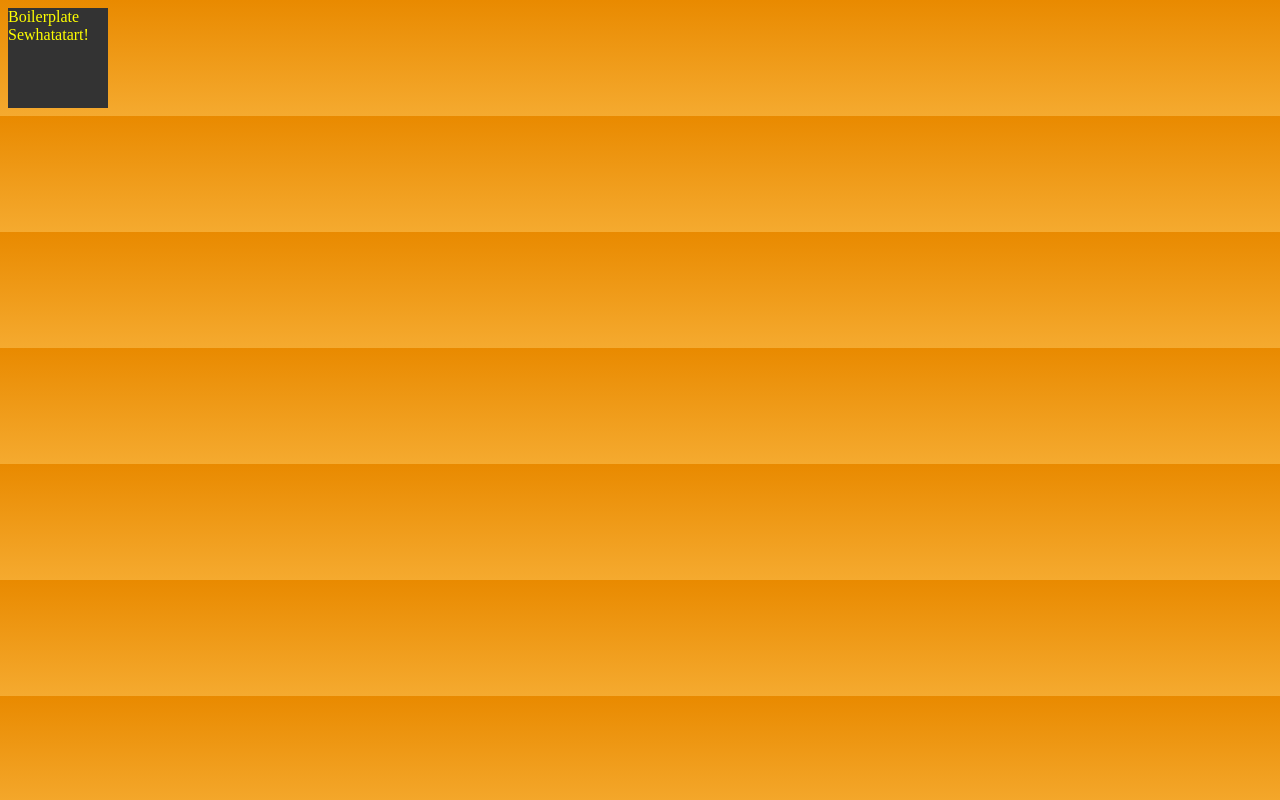
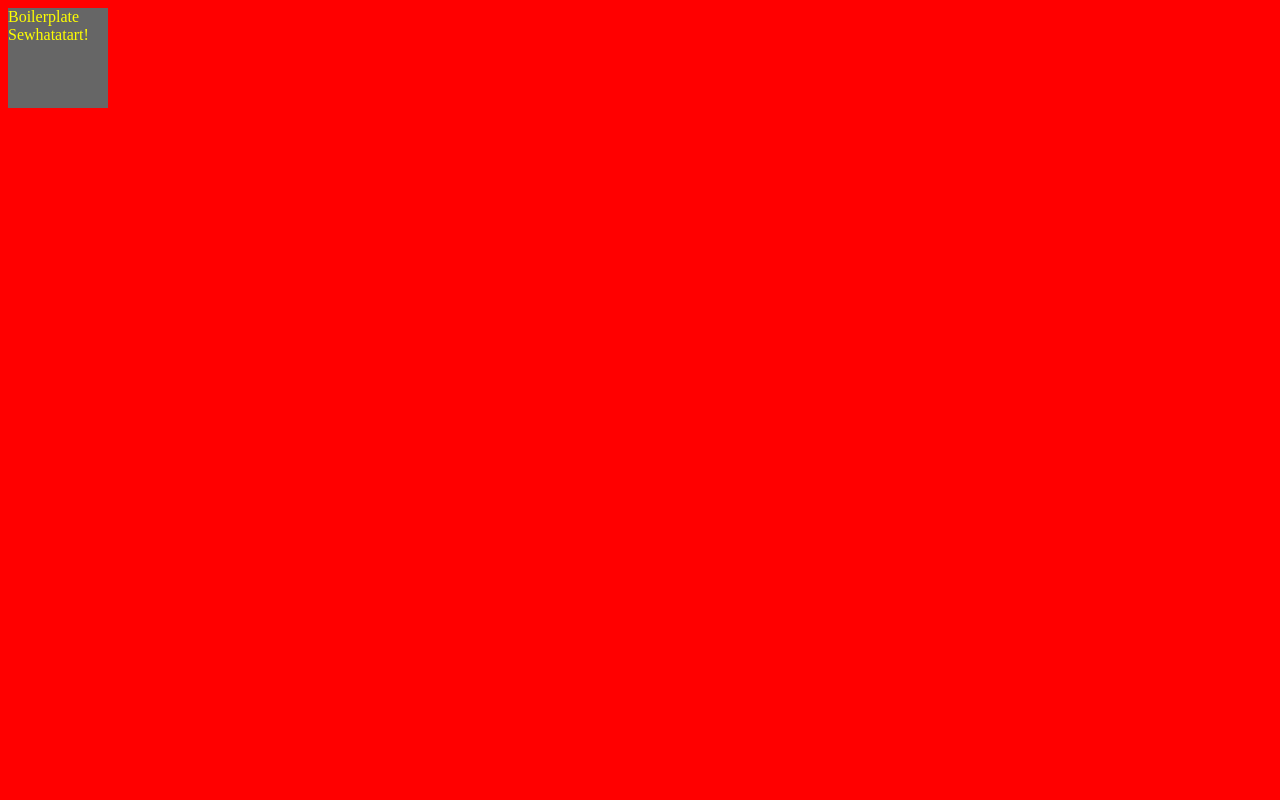
Before and after one commit to idrismakesgames/react-boilerplate, a React app: page / in a window 1280 px wide. Built offline with nearby package versions, Linux system fonts and the light colour scheme.

Commit message:
Clean up of config and setting, SCSS Sourcemaps, and PostCSS Mixins and Vars to implement

```diff
--- a/build-webpack/css-settings/cssSettings.js
+++ b/build-webpack/css-settings/cssSettings.js
@@ -5,22 +5,18 @@ module.exports = {
     loader: "css-loader",
     options: {
       modules: true,
-      sourceMap: true,
       localIdentName: "[local]__[hash:base64:5]"
     }
   },
   CSSLoader: {
     loader: "css-loader",
     options: {
-      modules: false,
-      sourceMap: true
+      modules: false
     }
   },
   postCSSLoader: {
     loader: "postcss-loader",
     options: {
-      ident: "postcss",
-      sourceMap: true,
       plugins: () => [
         autoprefixer({
           browsers: [">1%", "last 4 versions", "Firefox ESR", "not ie < 9"]
--- a/src/containers/App.module.scss
+++ b/src/containers/App.module.scss
@@ -2,7 +2,7 @@
   width: 100px;
   height: 100px;
   border-radius: 0;
-  background: #333;
+  background: #666;
   color: yellow;
 
   .class1 {
--- a/src/global-styles/global.scss
+++ b/src/global-styles/global.scss
@@ -1,4 +1,4 @@
 body {
   display: flex;
-  background: linear-gradient(#e98a00, #f5aa2f);
+  background: red;
 }
```
Also changed, not shown: 2 other files (tests, documents, lock files or other folders).
